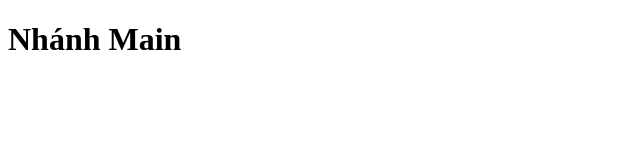
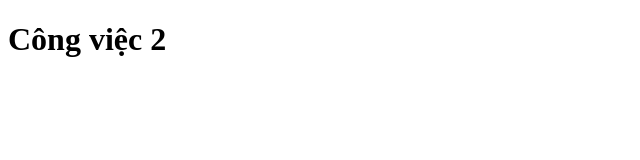
Before and after one commit to N-H-phuc/duan5, a plain HTML site: page index.html in a window 1280 px wide. Shown: the whole page, without its empty margins (0-640 px from the left). Drawn offline with Linux system fonts and the light colour scheme.

Commit message:
congviec2

```diff
--- a/index.html
+++ b/index.html
@@ -9,7 +9,7 @@
 </head>
 
 <body>
-    <h1>Nhánh Main</h1>
+    <h1>Công việc 2</h1>
 </body>
 
 </html>
```
